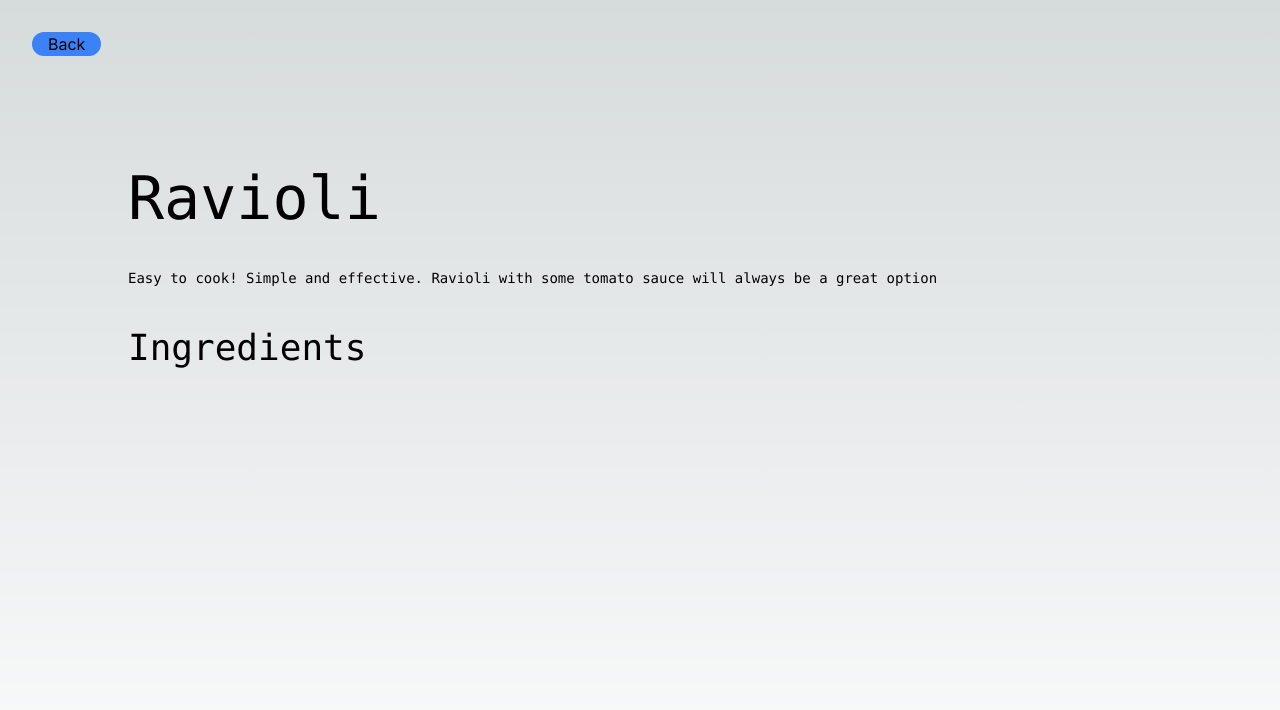
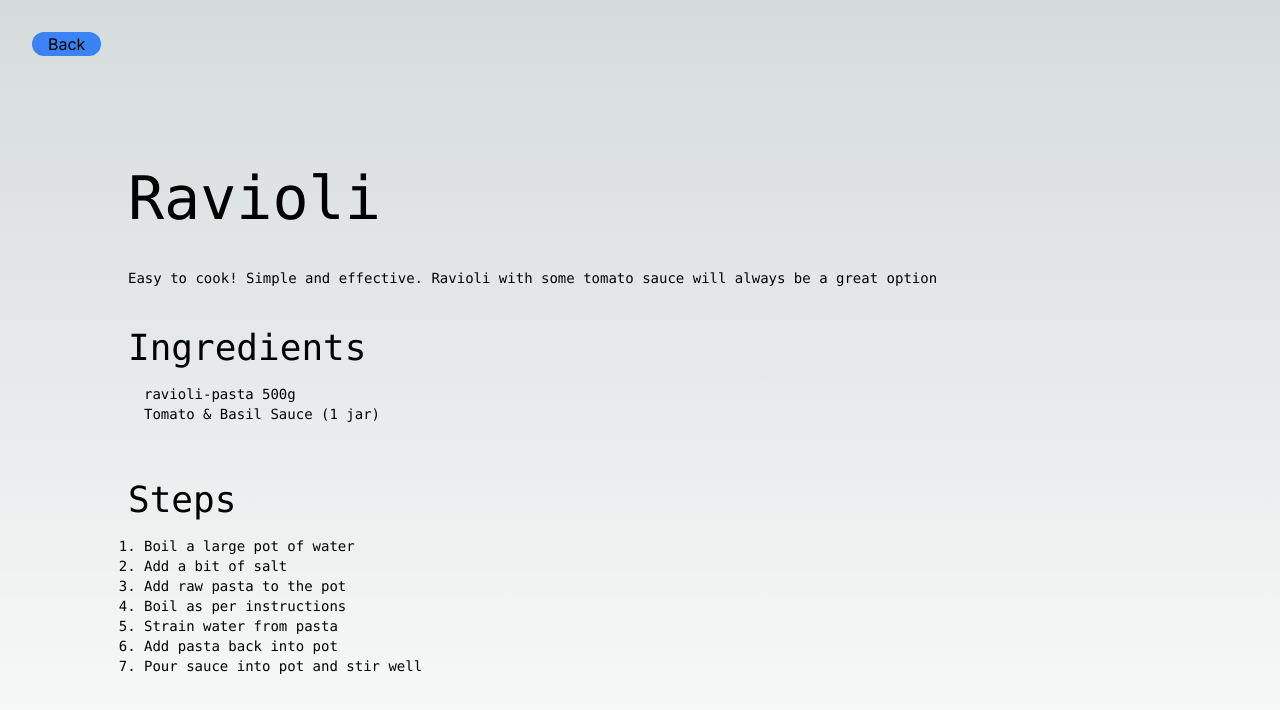
Before and after one commit to Daniel-Const/cook-book, a Next.js app: page /recipe/123 in a window 1280 px wide. Shown: the top 710 px of the page. Built offline with nearby package versions, Linux system fonts and the light colour scheme.

Commit message:
- add some basic style improvements - add more content to recipe page

```diff
--- a/src/app/page.tsx
+++ b/src/app/page.tsx
@@ -6,7 +6,7 @@ export default function Home() {
       <Layout>
         <main className="flex min-h-screen flex-col items-center justify-between p-24">
           <div className="z-10 w-full max-w-5xl items-center justify-between font-mono text-sm">
-            <h1 className="pb-10">Cook Book</h1>
+            <h1 className="text-5xl pb-10">Cook Book</h1>
             <DashboardCard title="Recipes" href="/recipe"></DashboardCard>
           </div>
         </main>
--- a/src/app/recipe/[id]/page.tsx
+++ b/src/app/recipe/[id]/page.tsx
@@ -13,16 +13,36 @@ export default function Page({ params }: { params: { id: string } }) {
     description:
       "Easy to cook! Simple and effective. Ravioli with some tomato sauce will always be a great option",
     ingredients: [
-      { name: "ravioli-pasta", quantity: "1 packet" },
-      { name: "Barilla basil sauce", quantity: "1 jar" },
+      "ravioli-pasta 500g",
+      "Tomato & Basil Sauce (1 jar)"
     ],
+    steps: [
+      "Boil a large pot of water",
+      "Add a bit of salt",
+      "Add raw pasta to the pot",
+      "Boil as per instructions",
+      "Strain water from pasta",
+      "Add pasta back into pot",
+      "Pour sauce into pot and stir well"
+    ]
   };
   return (
     <Layout>
       <div className="z-10 w-full max-w-5xl items-center justify-between font-mono text-sm">
         <h1 className="text-6xl">{recipe.title}</h1>
+
         <p className="pt-10">{recipe.description}</p>
+
         <h2 className="text-4xl pt-10">Ingredients</h2>
+        <ul className="p-4">
+          {recipe.ingredients.map((ingredient) => <li>{ingredient}</li>)}
+        </ul>
+
+        <h2 className=" text-4xl pt-10">Steps</h2>
+        <ul className="list-decimal p-4">
+          {recipe.steps.map((steps) => <li>{steps}</li>)}
+        </ul>
+
       </div>
     </Layout>
   );
--- a/src/app/recipe/page.tsx
+++ b/src/app/recipe/page.tsx
@@ -8,7 +8,7 @@ import RecipeCard from "@/components/recipe/RecipeCard";
 export default function Home() {
   return (
     <Layout>
-      <h1 className="text-xl text-center">Recipes</h1>
+      <h1 className="text-5xl text-center">Recipes</h1>
       <div className="z-10 w-full max-w-5xl items-center font-mono text-sm">
         <div className="grid p-2">
           <RecipeCard
--- a/src/components/dashboard/dashboardCard.tsx
+++ b/src/components/dashboard/dashboardCard.tsx
@@ -9,7 +9,7 @@ export default function DashboardCard({
 }) {
   return (
     <Link href={href}>
-      <div className="outline outline-white-100 p-3">
+      <div className="outline outline-white-100 p-3i text-center py-2">
         <h1>{title}</h1>
       </div>
     </Link>
--- a/src/components/recipe/RecipeCard.tsx
+++ b/src/components/recipe/RecipeCard.tsx
@@ -15,9 +15,12 @@ export default function RecipeCard({
   imgSrc: string;
 }) {
   const currentPath = usePathname();
+  const hoverStyle = {
+    'border-color': 'white'
+  };
   return (
     <Link href={`${currentPath}/${id}`}>
-      <div className="outline grid grid-rows-3 grid-flow-col gap-4 p-4 m-4">
+      <div className="outline grid grid-rows-3 grid-flow-col gap-4 p-4 m-4 hover:outline-blue-500">
         <div className="row-span-3">
           <h1>{title}</h1>
           <p>{description}</p>
```
